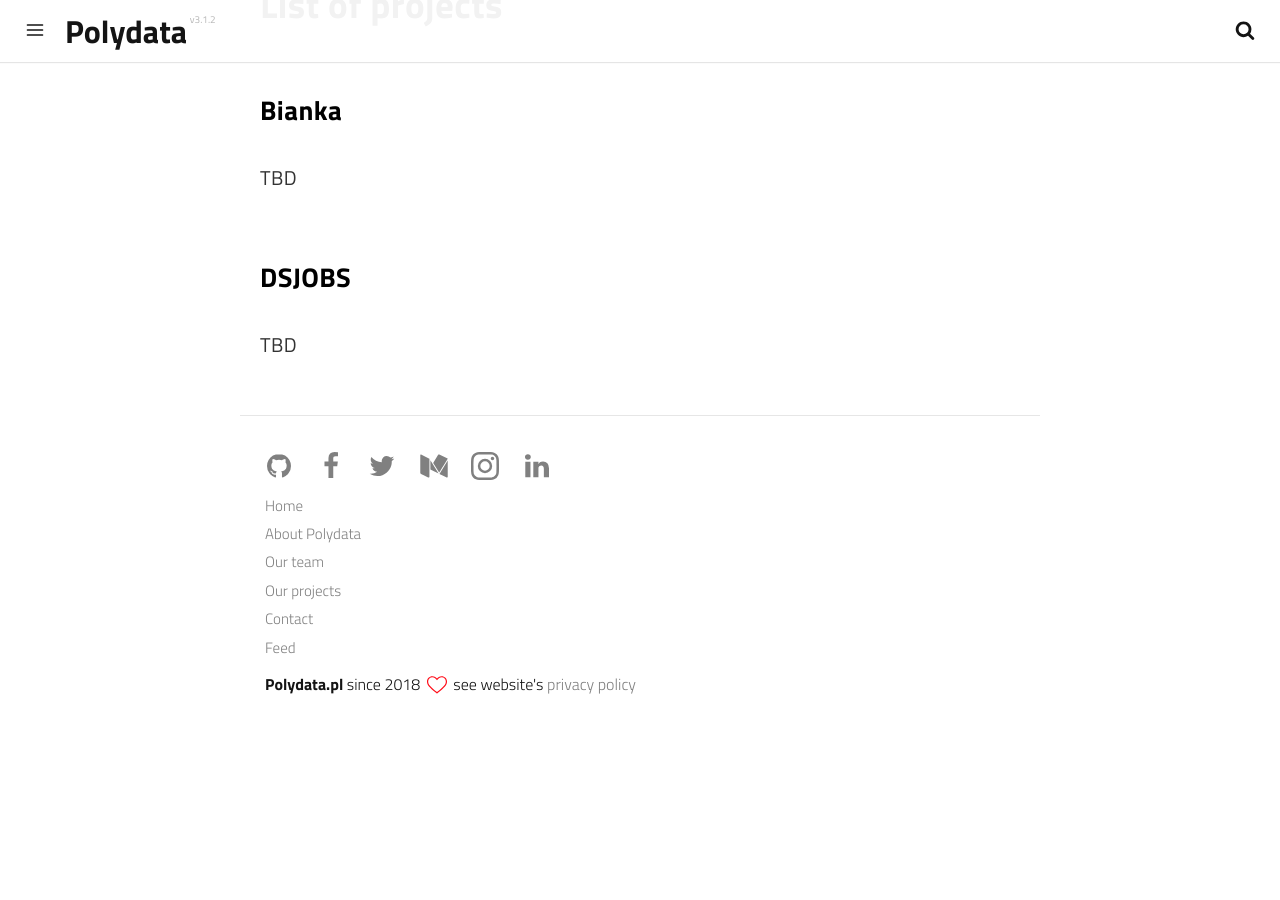
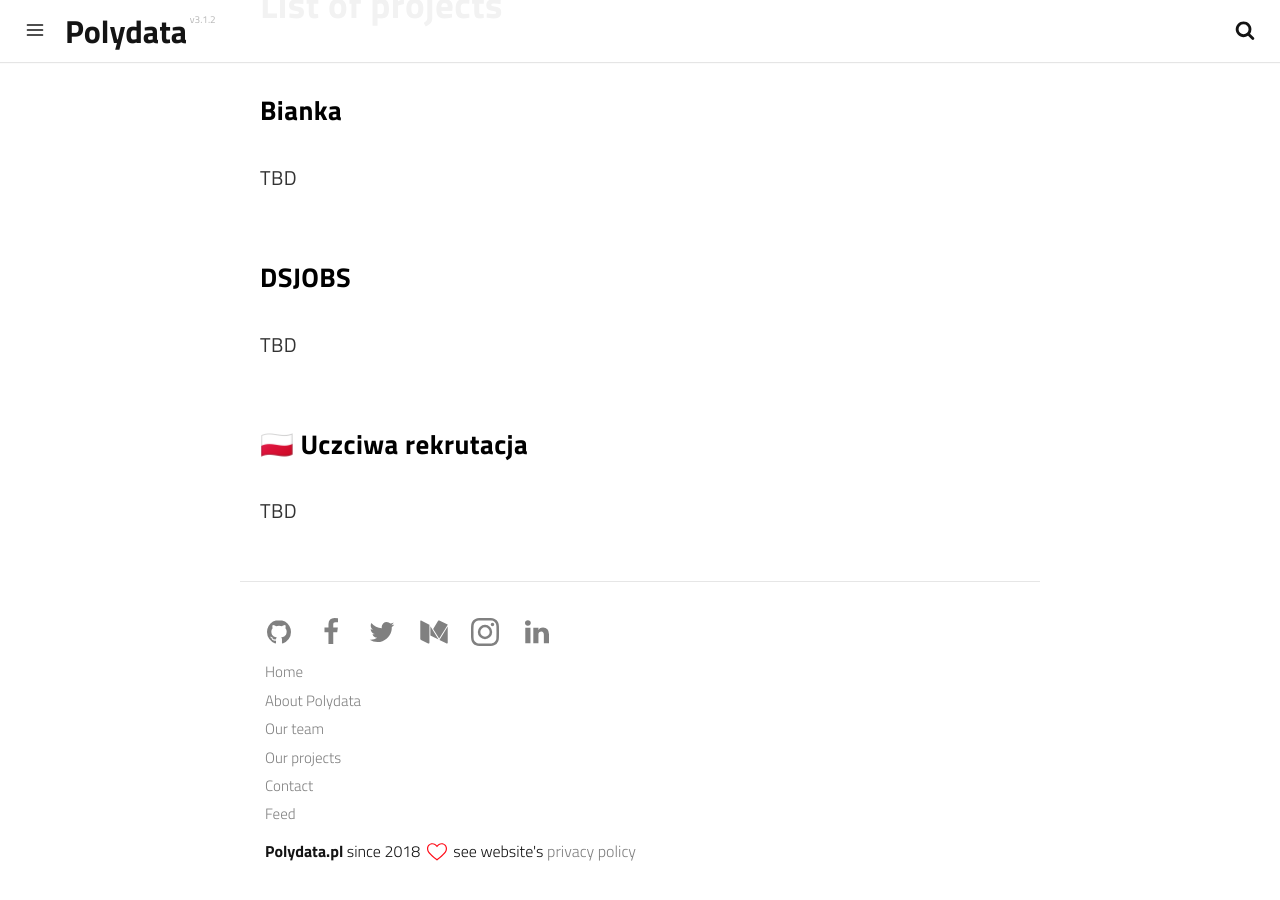
Before and after one commit to PolydataPL/PolydataPL.github.io, a Jekyll site: the page built from pages/projects.md, in a window 1280 px wide and 900 px high, scrolled down 542 px. Built offline with Jekyll 4.4.1, drawn with Linux system fonts in a browser that asks for light colours; a script that is not in the unit is left out; before the commit the page ends 1275 px from its top, so only the background shows below that.

Commit message:
updated projects

```diff
--- a/pages/projects.md
+++ b/pages/projects.md
@@ -20,3 +20,7 @@ TBD
 ### DSJOBS
 
 TBD
+
+### 🇵🇱 Uczciwa rekrutacja
+
+TBD
```
